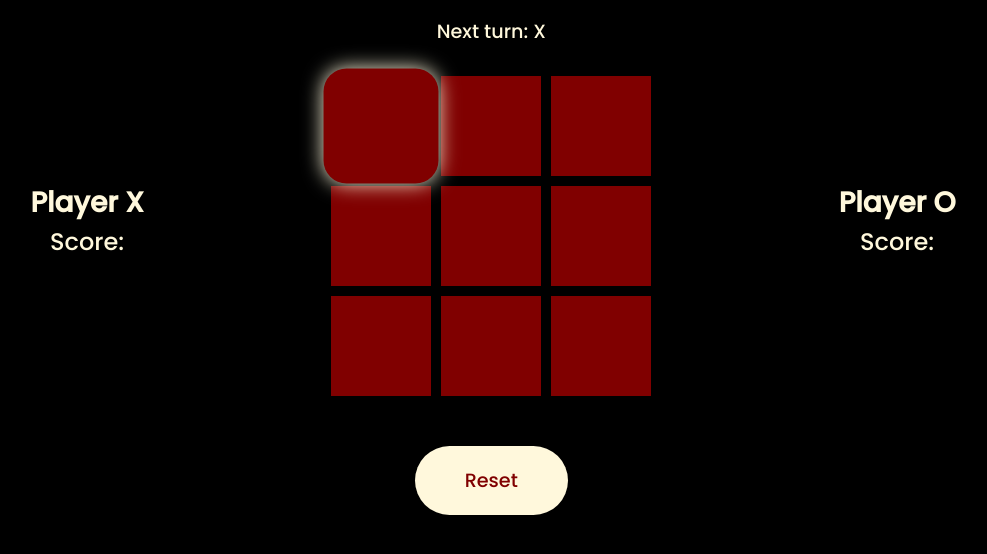
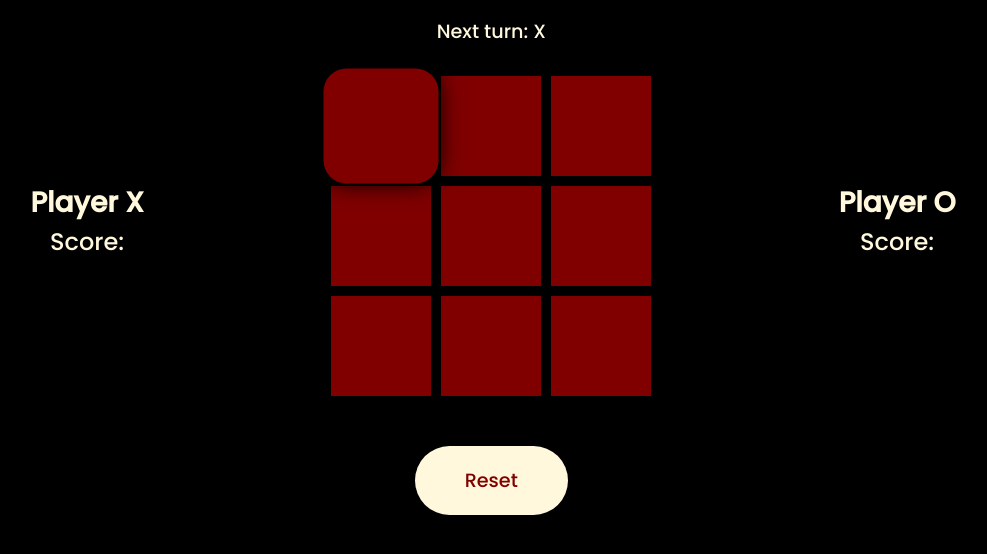
Before and after one commit to pranav-teknopoint/tictactoe, a plain HTML site: page index.html in a window 1280 px wide. In both pictures the pointer is over the element 528 px from the left and 306 px from the top of the page. Shown: the part 180-734 px from the top of the page, without its empty margins (147-1134 px from the left). Drawn offline with Linux system fonts and the light colour scheme.

Commit message:
Change shadow

```diff
--- a/css/style.css
+++ b/css/style.css
@@ -56,7 +56,7 @@
 .row:hover {
   border-radius: 20px;
   /* box-shadow: rgba(0, 0, 0, 0.35) 0px 5px 15px; */
-  box-shadow: cornsilk 0px 0px 18px 0px;
+  box-shadow: black 0px 0px 20px 0px;
   scale: 1.15;
 }
 
```
